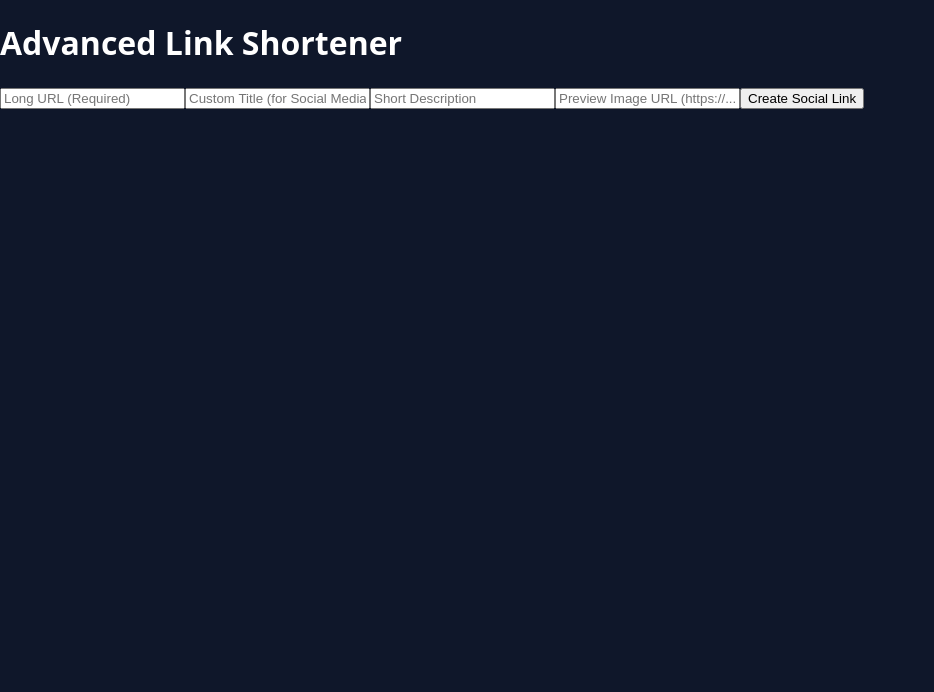
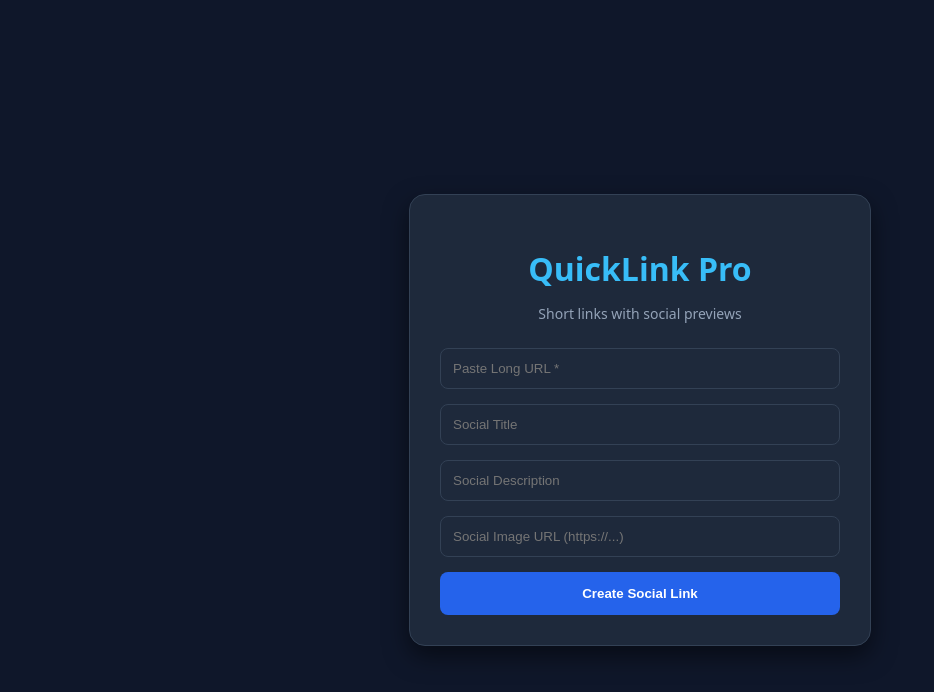
Before and after one commit to qasimnzs/Short, a Next.js app: page / in a window 1280 px wide. Shown: the top 692 px of the page, without its empty margins (0-934 px from the left). Built offline with nearby package versions, Linux system fonts and the light colour scheme.

Commit message:
Update page.js

```diff
--- a/app/page.js
+++ b/app/page.js
@@ -9,42 +9,51 @@ export default function Home() {
   const handleSubmit = async (e) => {
     e.preventDefault();
     setLoading(true);
-    const res = await fetch('/api/shorten', {
-      method: 'POST',
-      body: JSON.stringify(formData),
-    });
-    const data = await res.json();
-    if (data.shortId) setShortUrl(`${window.location.origin}/${data.shortId}`);
+    try {
+      const res = await fetch('/api/shorten', {
+        method: 'POST',
+        headers: { 'Content-Type': 'application/json' },
+        body: JSON.stringify(formData),
+      });
+      const data = await res.json();
+      if (data.shortId) {
+        setShortUrl(`${window.location.origin}/${data.shortId}`);
+      } else {
+        alert("Error: " + (data.error || "Unknown error"));
+      }
+    } catch (err) {
+      alert("Check your internet or Vercel Environment Variables");
+    }
     setLoading(false);
   };
 
+  const inputStyle = {
+    width: '100%', padding: '12px', marginBottom: '15px', borderRadius: '8px',
+    border: '1px solid #334155', backgroundColor: '#1e293b', color: 'white', boxSizing: 'border-box'
+  };
+
   return (
-    <div className="flex flex-col items-center justify-center min-h-screen bg-slate-900 text-white p-6">
-      <div className="w-full max-w-md bg-slate-800 p-8 rounded-2xl border border-slate-700 shadow-xl">
-        <h1 className="text-2xl font-bold mb-6 text-center text-blue-400">Advanced Link Shortener</h1>
+    <div style={{ display: 'flex', flexDirection: 'column', alignItems: 'center', justifyContent: 'center', minHeight: '100vh', padding: '20px' }}>
+      <div style={{ backgroundColor: '#1e293b', padding: '30px', borderRadius: '16px', boxShadow: '0 10px 25px rgba(0,0,0,0.5)', width: '100%', maxWidth: '400px', border: '1px solid #334155' }}>
+        <h1 style={{ textAlign: 'center', color: '#38bdf8', marginBottom: '10px' }}>QuickLink Pro</h1>
+        <p style={{ textAlign: 'center', color: '#94a3b8', fontSize: '14px', marginBottom: '25px' }}>Short links with social previews</p>
 
-        <form onSubmit={handleSubmit} className="space-y-4">
-          <input type="url" placeholder="Long URL (Required)" required className="w-full p-3 rounded bg-slate-900 border border-slate-700"
-            onChange={e => setFormData({...formData, url: e.target.value})} />
+        <form onSubmit={handleSubmit}>
+          <input type="url" placeholder="Paste Long URL *" required style={inputStyle} onChange={e => setFormData({...formData, url: e.target.value})} />
+          <input type="text" placeholder="Social Title" style={inputStyle} onChange={e => setFormData({...formData, title: e.target.value})} />
+          <input type="text" placeholder="Social Description" style={inputStyle} onChange={e => setFormData({...formData, desc: e.target.value})} />
+          <input type="url" placeholder="Social Image URL (https://...)" style={inputStyle} onChange={e => setFormData({...formData, img: e.target.value})} />
 
-          <input type="text" placeholder="Custom Title (for Social Media)" className="w-full p-3 rounded bg-slate-900 border border-slate-700"
-            onChange={e => setFormData({...formData, title: e.target.value})} />
-
-          <input type="text" placeholder="Short Description" className="w-full p-3 rounded bg-slate-900 border border-slate-700"
-            onChange={e => setFormData({...formData, desc: e.target.value})} />
-
-          <input type="url" placeholder="Preview Image URL (https://...)" className="w-full p-3 rounded bg-slate-900 border border-slate-700"
-            onChange={e => setFormData({...formData, img: e.target.value})} />
-
-          <button type="submit" disabled={loading} className="w-full bg-blue-600 p-3 rounded font-bold hover:bg-blue-700 transition">
-            {loading ? 'Creating...' : 'Create Social Link'}
+          <button type="submit" disabled={loading} style={{ width: '100%', padding: '14px', backgroundColor: '#2563eb', color: 'white', border: 'none', borderRadius: '8px', fontWeight: 'bold', cursor: 'pointer', opacity: loading ? 0.7 : 1 }}>
+            {loading ? 'Generating...' : 'Create Social Link'}
           </button>
         </form>
 
         {shortUrl && (
-          <div className="mt-6 p-4 bg-slate-900 rounded border border-green-500">
-            <p className="text-sm text-green-400 mb-2">Success! Share this link:</p>
-            <a href={shortUrl} target="_blank" className="text-white underline break-all">{shortUrl}</a>
+          <div style={{ marginTop: '25px', padding: '15px', backgroundColor: '#0f172a', borderRadius: '8px', border: '1px solid #2563eb', textAlign: 'center' }}>
+            <p style={{ fontSize: '12px', color: '#38bdf8', margin: '0 0 10px 0' }}>YOUR SHORT LINK:</p>
+            <a href={shortUrl} target="_blank" style={{ color: 'white', fontWeight: 'bold', wordBreak: 'break-all' }}>{shortUrl}</a>
+            <button onClick={() => {navigator.clipboard.writeText(shortUrl); alert("Copied!")}} style={{ display: 'block', margin: '10px auto 0', background: 'none', border: 'none', color: '#94a3b8', cursor: 'pointer', fontSize: '12px' }}>Copy Link</button>
           </div>
         )}
       </div>
```
